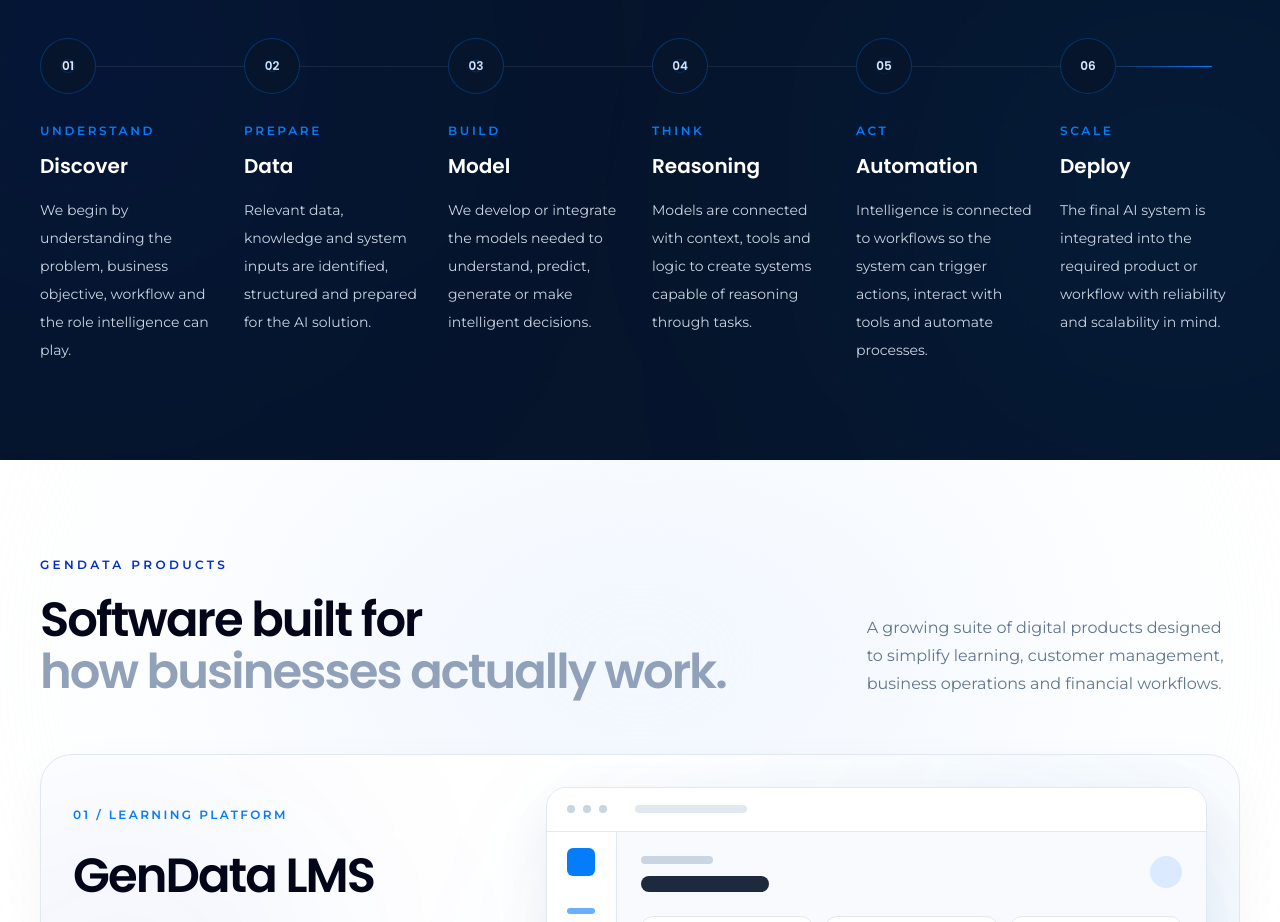
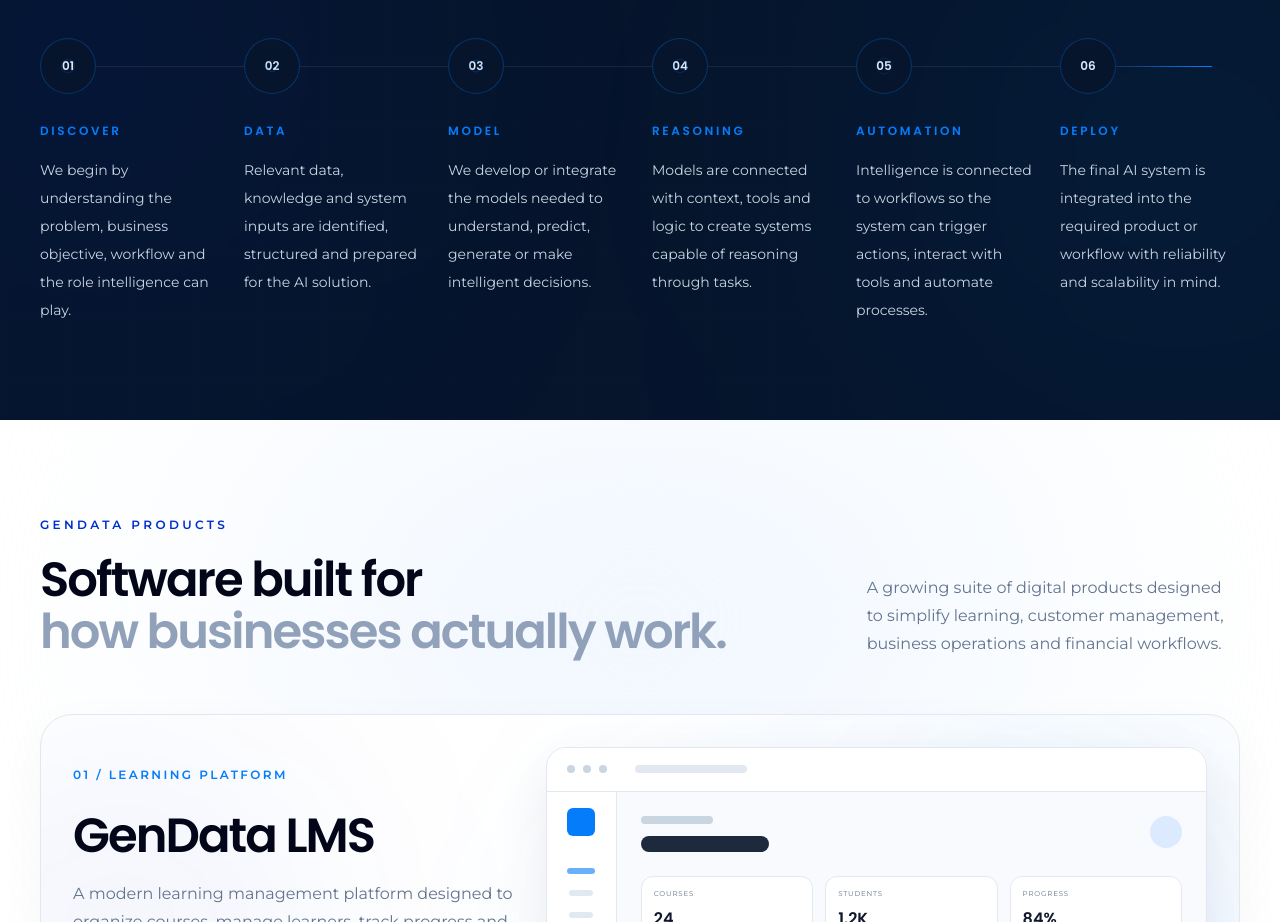
Before and after one commit to aravinthk1504/gendata-techv2, a Next.js app: page /en in a window 1280 px wide. Shown: the part 3840-4762 px from the top of the page. Built offline with nearby package versions, Linux system fonts and the light colour scheme.

Commit message:
Use one compact blue title per intelligence process stage

```diff
--- a/src/sections/home/IntelligenceProcess.jsx
+++ b/src/sections/home/IntelligenceProcess.jsx
@@ -60,11 +60,7 @@ function PipelineNode({ stage, index, shouldAnimate, totalStages }) {
       </div>
 
       <div>
-        <p className="font-body text-[12px] font-semibold uppercase tracking-[0.22em] text-brand-accent">
-          {stage.label}
-        </p>
-
-        <h3 className="mt-3 font-heading text-xl font-semibold text-white">
+        <h3 className="font-body text-[12px] font-semibold uppercase tracking-[0.22em] text-brand-accent">
           {stage.title}
         </h3>
 
```
